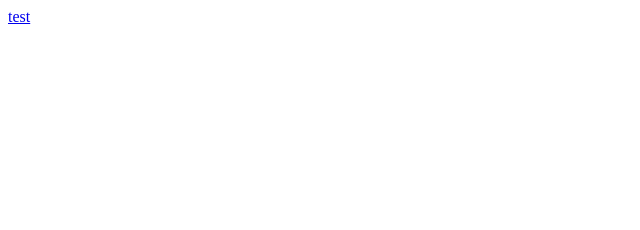
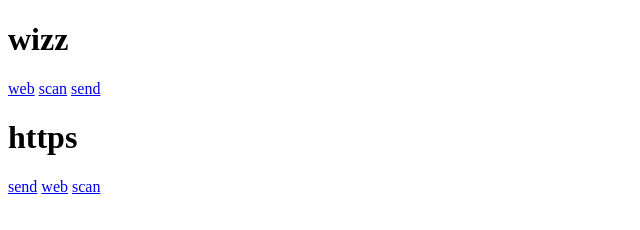
Before and after one commit to iota9star/test_web, a plain HTML site: page index.html in a window 1280 px wide. Shown: the whole page, without its empty margins (0-640 px from the left). Drawn offline with Linux system fonts and the light colour scheme.

Commit message:
✨ ttttt

```diff
--- a/index.html
+++ b/index.html
@@ -8,6 +8,13 @@
     <title>Document</title>
 </head>
 <body>
-<a href="astrox://me/wcx?uri=wc%3Af2a18b02b2d9b1cbb459c4323af4cd2480aa733157f101ede022f6e1b321435a%402%3Frelay-protocol%3Dirn%26symKey%3D143eebecaa6cd890c75abfd0fc35002197bd2749ab693c87143716506b8100c5">test</a>
+<h1>wizz</h1>
+<a href="wizz://web?url=https://wizzwallet.io/">web</a>
+<a href="wizz://scan">scan</a>
+<a href="wizz://send?amount=1&address=satoshi.sats&feeRate=20">send</a>
+<h1>https</h1>
+<a href="https://wizzwallet.io/dp/send?amount=1&address=satoshi.sats&feeRate=20">send</a>
+<a href="https://wizzwallet.io/dp/web?url=https://wizzwallet.io/">web</a>
+<a href="https://wizzwallet.io/dp/scan">scan</a>
 </body>
 </html>
```
